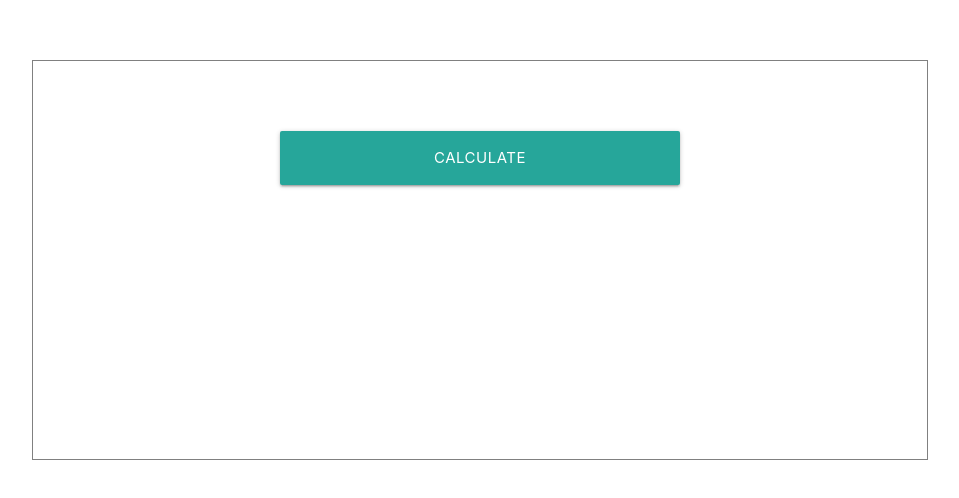
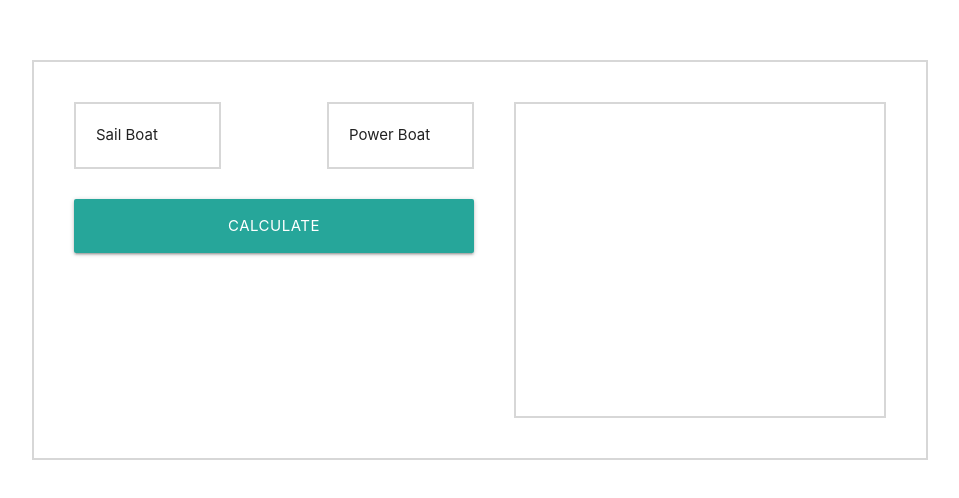
Before and after one commit to miguelgimenezgimenez/calculadora, a plain HTML site: page index.html in a window 1280 px wide. Shown: the whole page, without its empty margins (160-1119 px from the left). Drawn offline with nearby package versions, Linux system fonts and the light colour scheme.

Commit message:
monthly revenue

```diff
--- a/index.html
+++ b/index.html
@@ -14,8 +14,13 @@
   <title>Document</title>
 </head>
 <body>
+
     <div class="container">
-
+        <div class="inline-content">
+            <div class="dropdown">
+              <div class="boat-type">Sail Boat</div>
+              <div class="boat-type">Power Boat</div>
+            </div>
             <div class="dropdown">
               <div class="input-field col s12">
                <select>
@@ -38,7 +43,8 @@
 
       <a class="waves-effect waves-light btn-large">Calculate</a>
         </div>
-
+    </div>
+    <div class="monthly-revenue"></div>
 </div>
 </body>
 </html>
--- a/style.css
+++ b/style.css
@@ -2,10 +2,11 @@
   display: flex;
   justify-content: space-between;
   width: 400px;
-  margin: auto;
+  /*margin: auto;*/
 }
 .container {
-  border: solid 1px gray;
+  display: flex;
+  border: 2px solid rgba(122,122, 122, .3);
   margin-top: 60px;
   padding: 40px;
   height: 400px;
@@ -13,3 +14,19 @@
 .btn-large {
   width: 400px;
 }
+.boat-type {
+  border: 2px solid rgba(122,122, 122, .3);
+  padding: 20px;
+  width: 147px;
+}
+.inline-content{
+
+
+}
+
+.monthly-revenue{
+  height: 100%;
+  border: 2px solid rgba(122,122, 122, .3);
+  width: 400px;
+  margin-left: 40px;
+}
```
Lines whose indentation alone changed are shown as unchanged.
